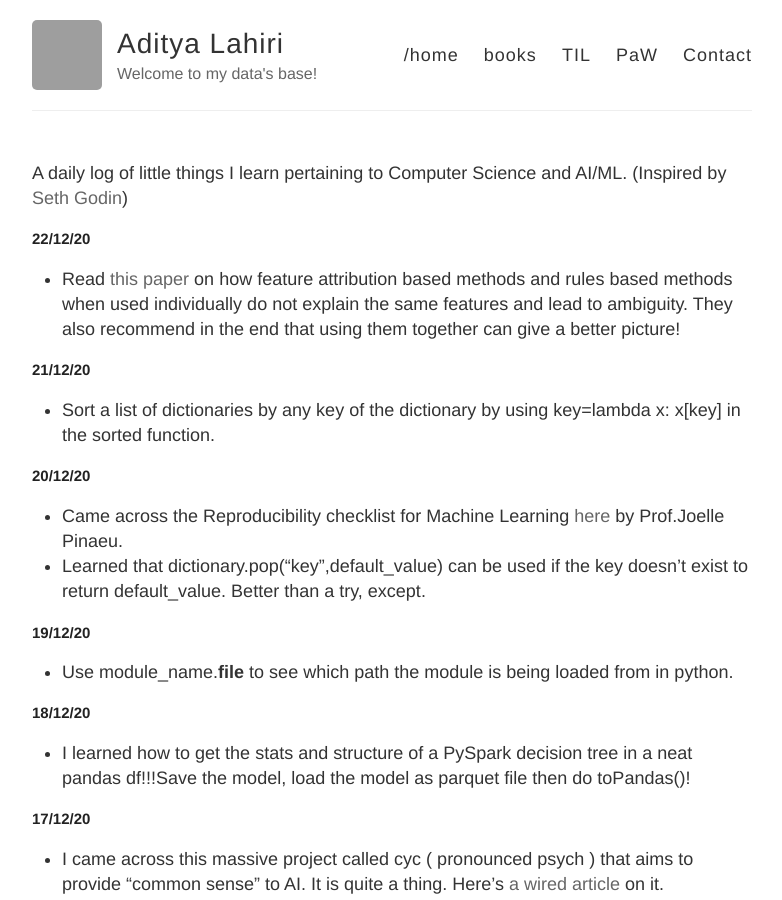
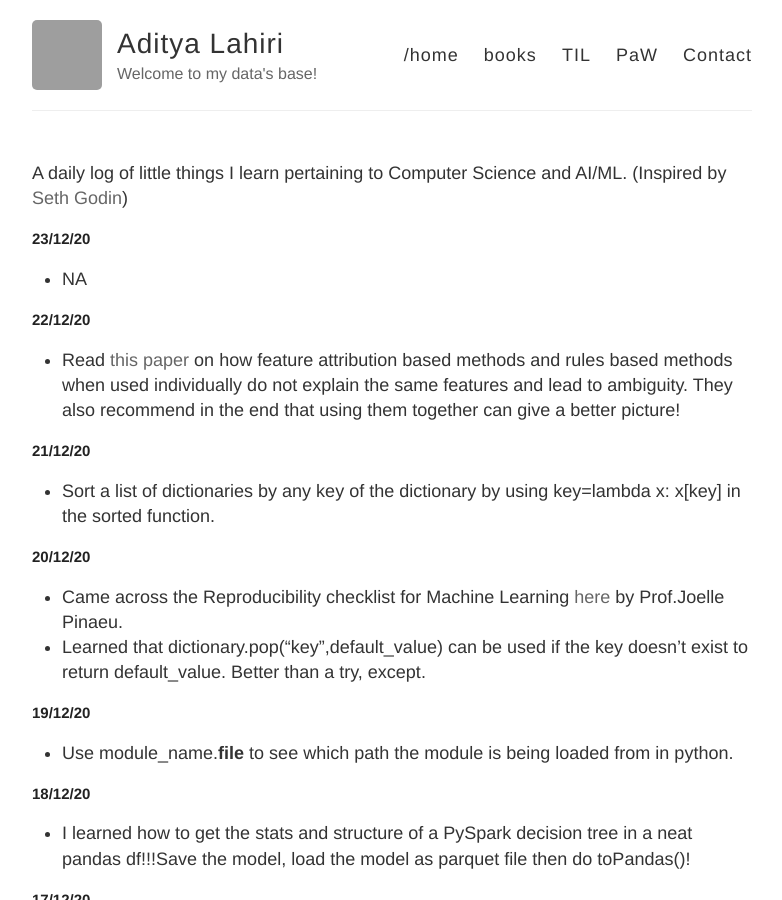
Before and after one commit to adityalahiri/adityalahiri.github.io, a Jekyll site: the page built from TIL.md, in a window 1280 px wide and 900 px high. Shown: the whole window, without its empty margins (248-1030 px from the left). Built offline with Jekyll 4.4.1, drawn with Linux system fonts in a browser that asks for light colours; our own code applies the rules of GitHub Pages for plain Markdown files; grey boxes are pictures that could not be loaded.

Commit message:
Update for 23/12

```diff
--- a/TIL.md
+++ b/TIL.md
@@ -1,5 +1,9 @@
 A daily log of little things I learn pertaining to Computer Science and AI/ML.
 (Inspired by [Seth Godin](https://seths.blog/))
+
+## 23/12/20
+
+* NA
 
 ## 22/12/20
 
```
